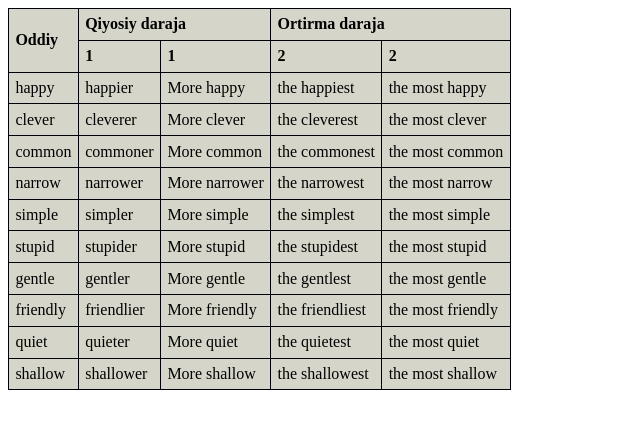
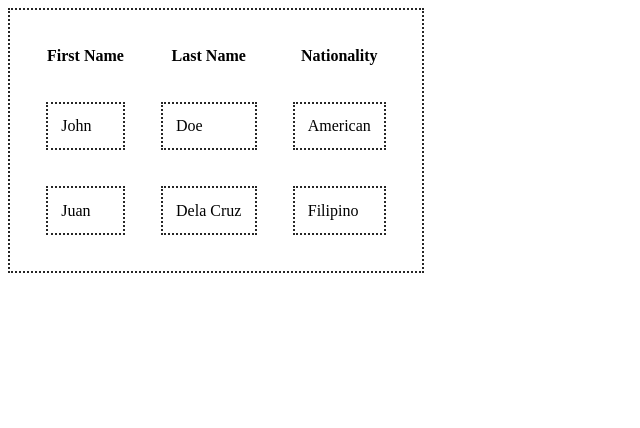
Before and after one commit to Umida-dasturchi/HTML-HTML5, a plain HTML site: page table.html in a window 1280 px wide. Shown: the whole page, without its empty margins (0-640 px from the left). Drawn offline with Linux system fonts and the light colour scheme.

Commit message:
Add files via upload

```diff
--- a/table.html
+++ b/table.html
@@ -1,20 +1,19 @@
 <!DOCTYPE html>
-<html lang="en-UK">
+<html>
 
 <head>
-    <meta charset="UTF-8">
-    <meta name="viewport" content="width=device-width, initial-scale=1.0">
-    <title>Adjectives</title>
+    <title>O'zing qil!</title>
     <style type="text/css">
         table,
-        th,
         td {
-            border: .0625rem solid rgb(0, 1, 8);
-            border-collapse: collapse;
-            border-spacing: .3125rem;
-            padding: .40rem;
-            text-align: left;
-            background-color: rgb(213, 214, 201);
+            border: 2px dotted #020202da;
+            /* cell spacing */
+            border-spacing: 2.25rem;
+        }
+
+        td {
+            /* cell padding */
+            padding: .825rem;
         }
     </style>
 </head>
@@ -23,95 +22,21 @@
     <table>
         <thead>
             <tr>
-                <th rowspan="2" colspan="2">Oddiy</th>
-                <th colspan="4">Qiyosiy daraja</th>
-                <th colspan="4">Ortirma daraja</th>
+                <th> First Name </th>
+                <th> Last Name </th>
+                <th> Nationality </th>
+            </tr>
+        </thead>
+        <tbody>
+            <tr>
+                <td> John </td>
+                <td> Doe </td>
+                <td> American </td>
             </tr>
             <tr>
-                <th colspan="2">1</th>
-                <th colspan="2">1</th>
-                <th colspan="2">2</th>
-                <th colspan="2">2</th>
-            </tr>
-        </thead>
-
-        <tbody>
-            <tr>
-                <td colspan="2">happy</td>
-                <td colspan="2">happier</td>
-                <td colspan="2">More happy</td>
-                <td colspan="2">the happiest</td>
-                <td colspan="2">the most happy</td>
-            </tr>
-
-            <tr>
-                <td colspan="2">clever</td>
-                <td colspan="2">cleverer</td>
-                <td colspan="2">More clever</td>
-                <td colspan="2">the cleverest</td>
-                <td colspan="2">the most clever</td>
-            </tr>
-            <tr>
-                <td colspan="2">common</td>
-                <td colspan="2">commoner</td>
-                <td colspan="2">More common</td>
-                <td colspan="2">the commonest</td>
-                <td colspan="2">the most common</td>
-            </tr>
-
-            <tr>
-                <td colspan="2">narrow</td>
-                <td colspan="2">narrower</td>
-                <td colspan="2">More narrower</td>
-                <td colspan="2">the narrowest</td>
-                <td colspan="2">the most narrow</td>
-            </tr>
-
-            <tr>
-                <td colspan="2">simple</td>
-                <td colspan="2">simpler</td>
-                <td colspan="2">More simple</td>
-                <td colspan="2">the simplest</td>
-                <td colspan="2">the most simple</td>
-            </tr>
-            <tr>
-                <td colspan="2">stupid</td>
-                <td colspan="2">stupider</td>
-                <td colspan="2">More stupid</td>
-                <td colspan="2">the stupidest</td>
-                <td colspan="2">the most stupid</td>
-            </tr>
-
-            <tr>
-                <td colspan="2">gentle</td>
-                <td colspan="2">gentler</td>
-                <td colspan="2">More gentle</td>
-                <td colspan="2">the gentlest</td>
-                <td colspan="2">the most gentle</td>
-            </tr>
-
-            <tr>
-                <td colspan="2">friendly</td>
-                <td colspan="2">friendlier</td>
-                <td colspan="2">More friendly</td>
-                <td colspan="2">the friendliest</td>
-                <td colspan="2">the most friendly</td>
-            </tr>
-
-            <tr>
-                <td colspan="2">quiet</td>
-                <td colspan="2">quieter</td>
-                <td colspan="2">More quiet</td>
-                <td colspan="2">the quietest</td>
-                <td colspan="2">the most quiet</td>
-            </tr>
-
-            <tr>
-                <td colspan="2">shallow</td>
-                <td colspan="2">shallower</td>
-                <td colspan="2">More shallow</td>
-                <td colspan="2">the shallowest</td>
-                <td colspan="2">the most shallow</td>
+                <td> Juan </td>
+                <td> Dela Cruz </td>
+                <td> Filipino </td>
             </tr>
         </tbody>
     </table>
```
